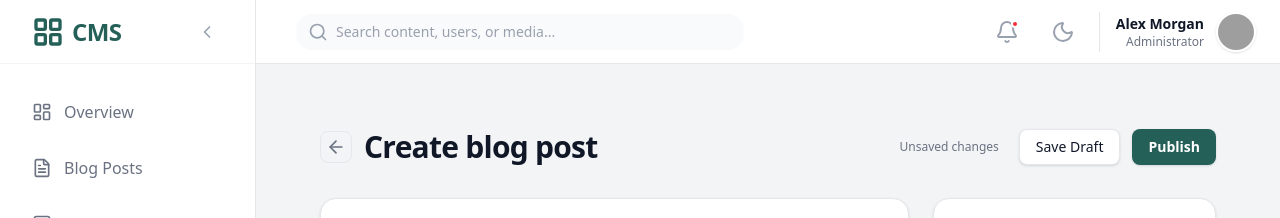
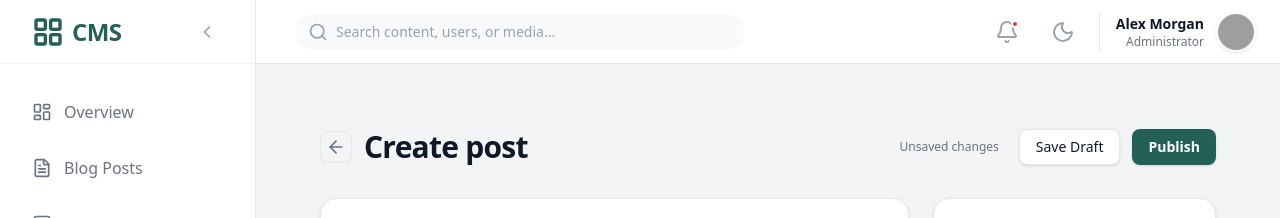
Before and after one commit to dominicnaatey/custom_cm_dashboard, a Next.js app: page /blog/create in a window 1280 px wide. Shown: the top 218 px of the page. Built offline with nearby package versions, Linux system fonts and the light colour scheme; grey boxes are pictures that could not be loaded.

Commit message:
shorten page title for better readability

```diff
--- a/components/CreateBlogPost.tsx
+++ b/components/CreateBlogPost.tsx
@@ -18,7 +18,7 @@ export function CreateBlogPost() {
             </button>
           </Link>
           <h1 className="text-gray-900 dark:text-white text-2xl md:text-3xl font-black leading-tight tracking-tight">
-            Create blog post
+            Create post
           </h1>
         </div>
 
```
